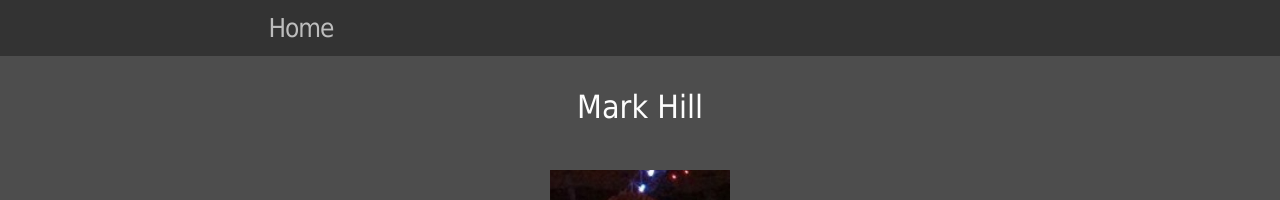
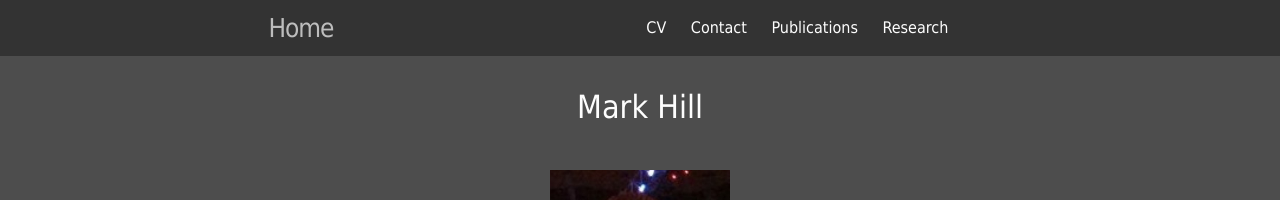
Before and after one commit to Mark-Stephen-Hill/Mark-Stephen-Hill.github.io, a Jekyll site: the page built from index.html, in a window 1280 px wide. Shown: the top 200 px of the page. Built offline with Jekyll 4.4.1, drawn with Linux system fonts in a browser that asks for light colours; comment, search, counter and statistics services are not loaded.

Commit message:
web - full fix

```diff
--- a/_includes/header.html
+++ b/_includes/header.html
@@ -15,8 +15,8 @@
 
       <div class="trigger">
         {% for my_page in site.pages %}
-          {% unless page.exclude_from_nav %}
-            <a class="page-link" href="{ page.url | prepend: site.baseurl }"></a>
+          {% unless my_page.exclude_from_nav %}
+            <a class="page-link" href="{{ my_page.url | prepend: site.baseurl }}">{{ my_page.title }}</a>
           {% endunless %}
         {% endfor %}
       </div>
```
